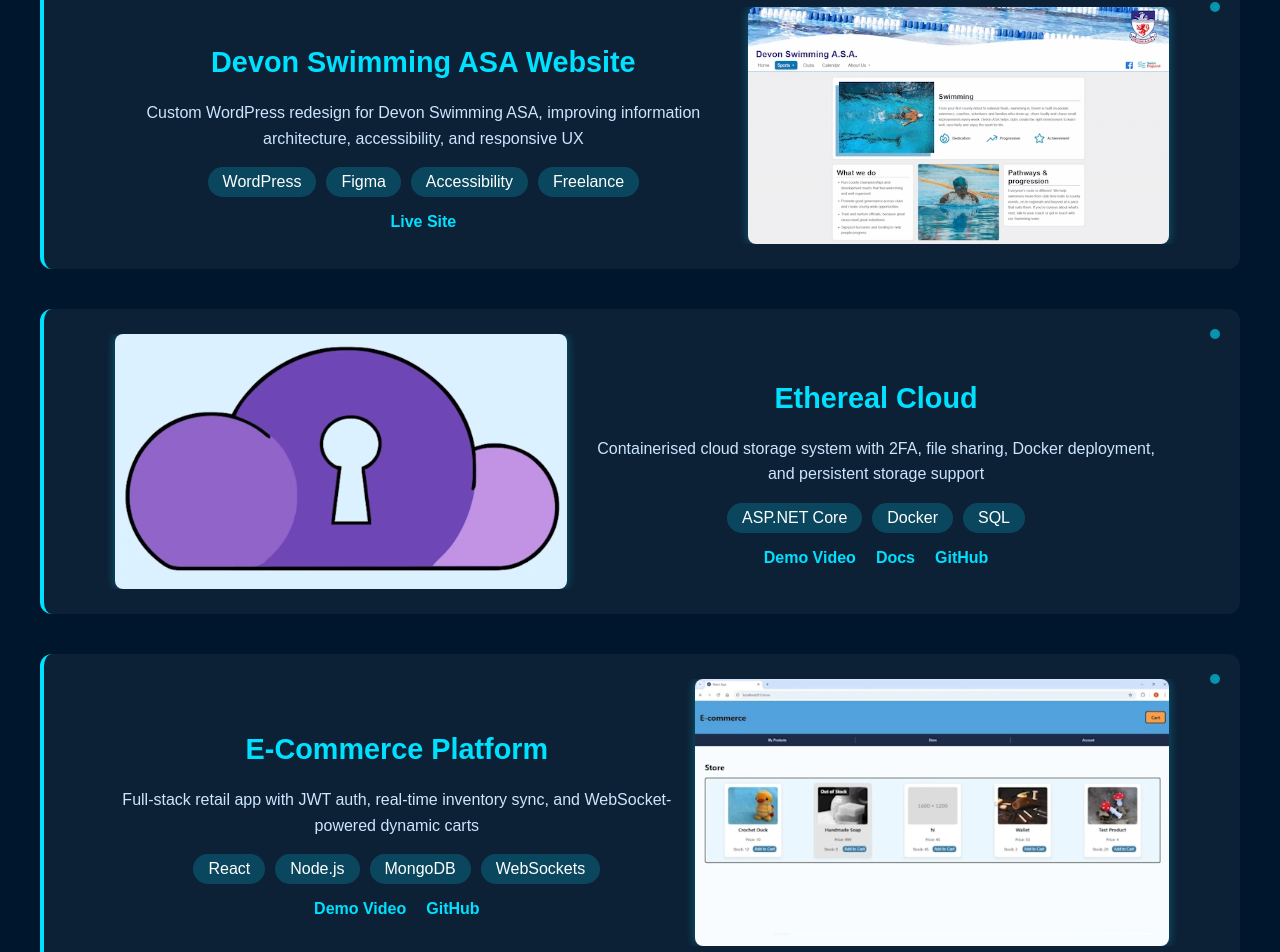
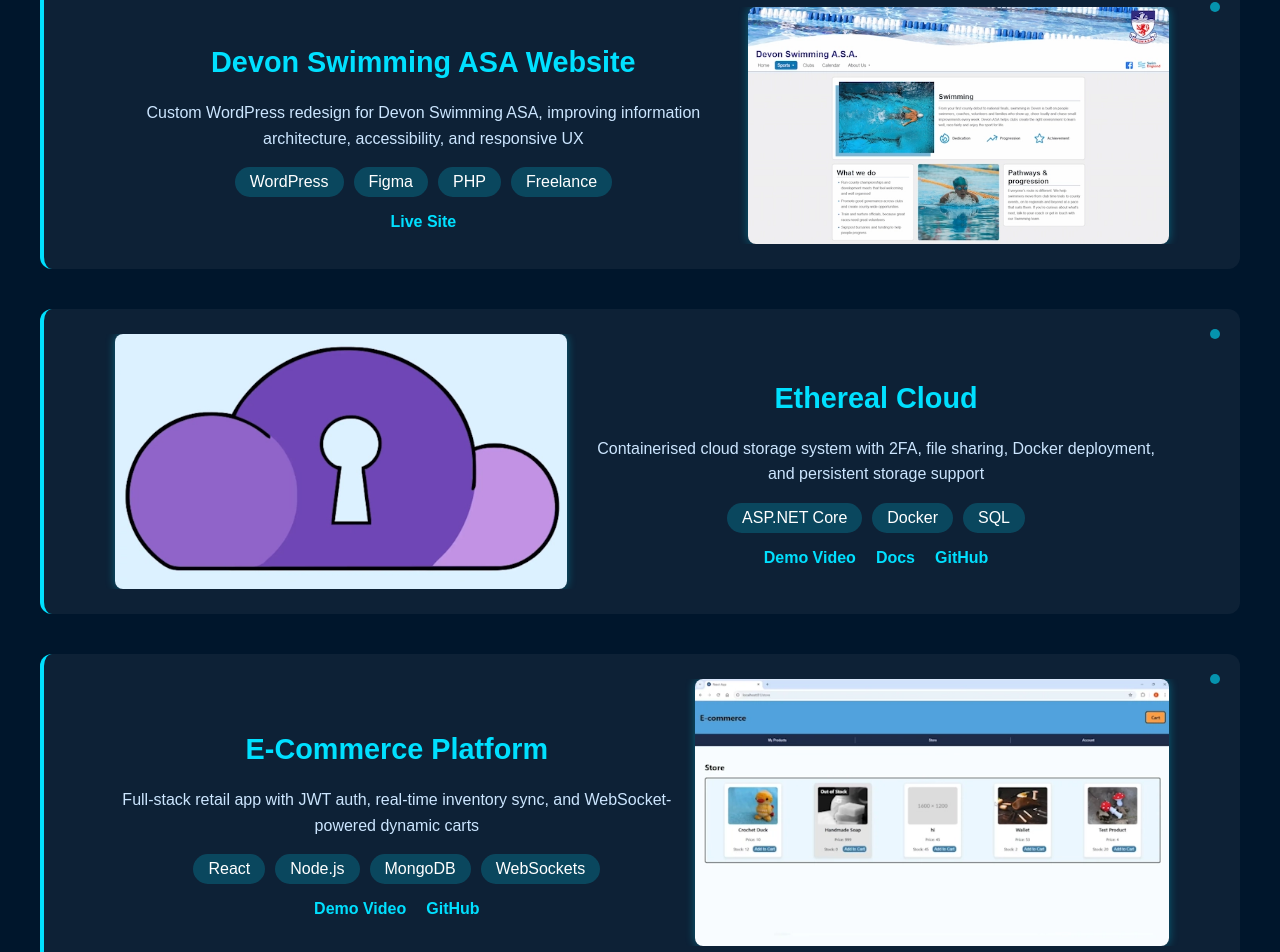
Before and after one commit to benjaminsanderswyatt/Portfolio, a React (Create React App) app: page / in a window 1280 px wide. Shown: the part 3504-4456 px from the top of the page. Built offline with nearby package versions, Linux system fonts and the light colour scheme.

Commit message:
Update project.js

```diff
--- a/src/data/project.js
+++ b/src/data/project.js
@@ -16,7 +16,7 @@ export const projectData = [
     {
         title: 'Devon Swimming ASA Website',
         description: 'Custom WordPress redesign for Devon Swimming ASA, improving information architecture, accessibility, and responsive UX',
-        tech: ['WordPress', 'Figma', 'Accessibility', 'Freelance'],
+        tech: ['WordPress', 'Figma', 'PHP', 'Freelance'],
         image: '/images/projects/devon-swimming-600.webp',
         links: [
             { name: 'Live Site', url: 'https://devonswimming.org.uk' },
```
